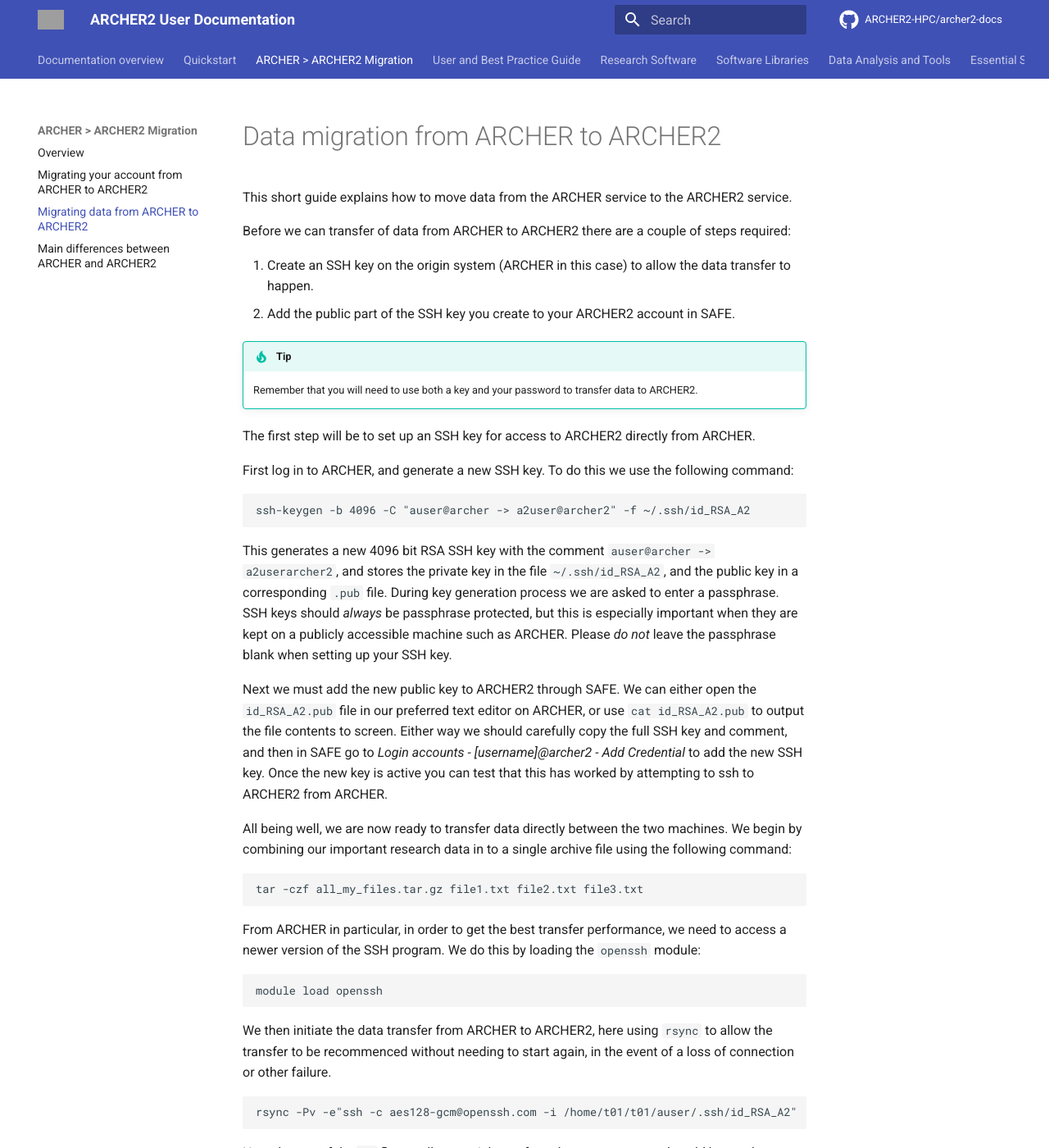
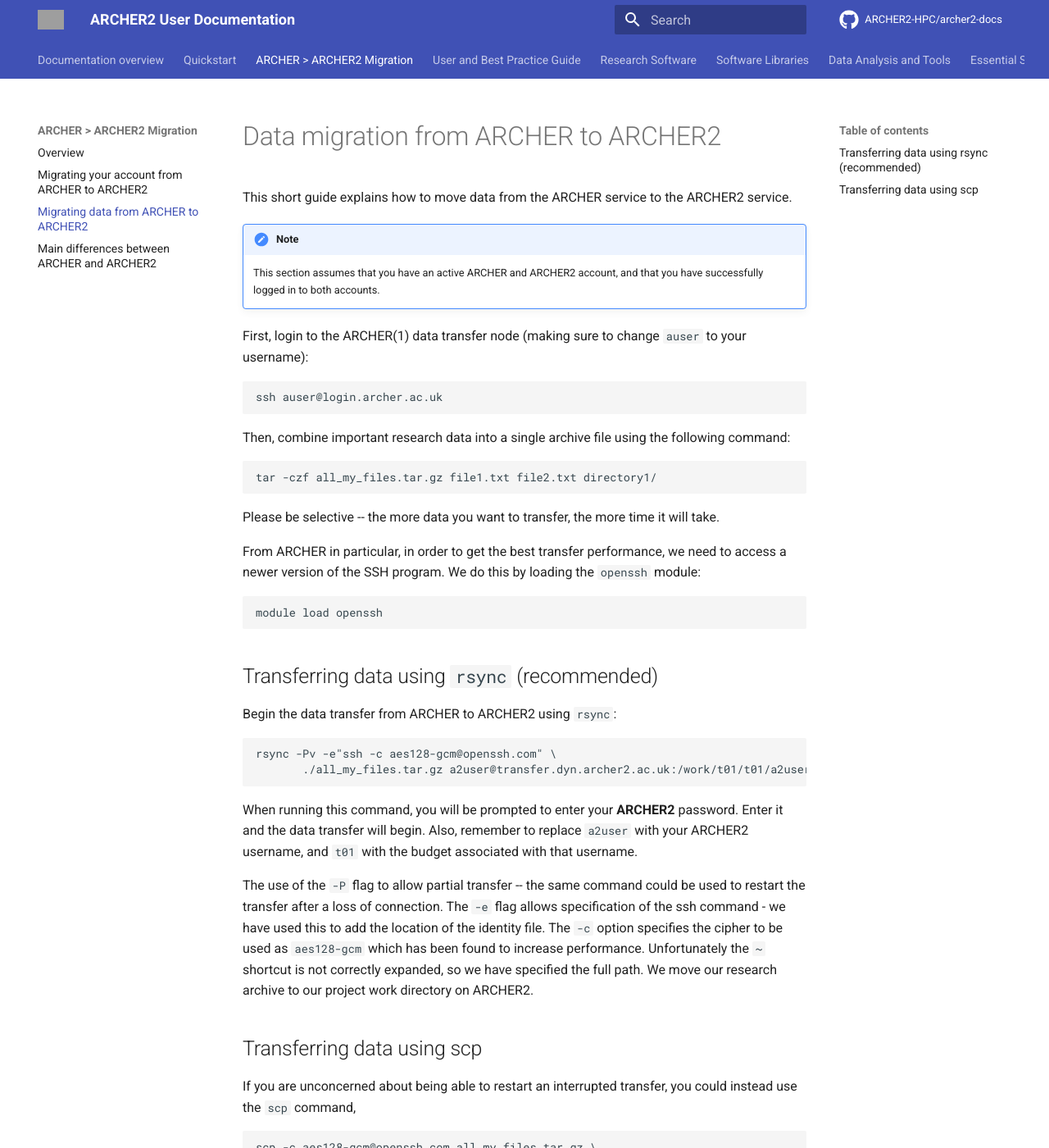
Before and after one commit to ARCHER2-HPC/archer2-docs, an MkDocs documentation site: the page built from docs/archer-migration/data-migration.md, in a window 1280 px wide and 1400 px high. Shown: the whole window at 82% size. Built offline with MkDocs 1.6.1 and Material for MkDocs 9.7.7, drawn with Linux system fonts in a browser that asks for light colours; comment, search, counter and statistics services are not loaded; some of the changed text lies outside the part shown; grey boxes are pictures that could not be loaded.

Commit message:
Update to data-migration.md
One note: it might be worth removing the `scp` section given that we're pushing for `rsync` -- happy for comments.

```diff
--- a/docs/archer-migration/data-migration.md
+++ b/docs/archer-migration/data-migration.md
@@ -2,48 +2,22 @@
 
 This short guide explains how to move data from the ARCHER service to the ARCHER2 service.
 
-Before we can transfer of data from ARCHER to ARCHER2 there are a couple of steps required:
+!!! note
+    This section assumes that you have an active ARCHER and ARCHER2 account, and that you
+    have successfully logged in to both accounts.
 
-1. Create an SSH key on the origin system (ARCHER in this case) to allow
-   the data transfer to happen.
-2. Add the public part of the SSH key you create to your ARCHER2 account
-   in SAFE.
+First, login to the ARCHER(1) data transfer node (making sure to change
+`auser` to your username):
 
-!!! tip
-    Remember that you will need to use both a key and your password to
-    transfer data to ARCHER2.
+    ssh auser@login.archer.ac.uk
 
-The first step will be to set up an SSH key for access to ARCHER2 directly from ARCHER.
+Then, combine important research data into a single archive file using the
+following command:
 
-First log in to ARCHER, and generate a new SSH key. To do this we use
-the following
-    command:
+    tar -czf all_my_files.tar.gz file1.txt file2.txt directory1/
 
-    ssh-keygen -b 4096 -C "auser@archer -> a2user@archer2" -f ~/.ssh/id_RSA_A2
-
-This generates a new 4096 bit RSA SSH key with the comment
-`auser@archer -> a2userarcher2`, and stores the private key in the file
-`~/.ssh/id_RSA_A2`, and the public key in a corresponding `.pub` file.
-During key generation process we are asked to enter a passphrase. SSH
-keys should *always* be passphrase protected, but this is especially
-important when they are kept on a publicly accessible machine such as
-ARCHER. Please *do not* leave the passphrase blank when setting up your
-SSH key.
-
-Next we must add the new public key to ARCHER2 through SAFE. We can
-either open the `id_RSA_A2.pub` file in our preferred text editor on
-ARCHER, or use `cat id_RSA_A2.pub` to output the file contents to
-screen. Either way we should carefully copy the full SSH key and
-comment, and then in SAFE go to *Login accounts - [username]@archer2 -
-Add Credential* to add the new SSH key. Once the new key is active you
-can test that this has worked by attempting to ssh to ARCHER2 from
-ARCHER.
-
-All being well, we are now ready to transfer data directly between the
-two machines. We begin by combining our important research data in to a
-single archive file using the following command:
-
-    tar -czf all_my_files.tar.gz file1.txt file2.txt file3.txt
+Please be selective -- the more data you want to transfer, the more time it
+will take.
 
 From ARCHER in particular, in order to get the best transfer performance,
 we need to access a newer version of the SSH program. We do this by loading
@@ -51,29 +25,33 @@
 
     module load openssh
 
-We then initiate the data transfer from ARCHER to ARCHER2, here using
-`rsync` to allow the transfer to be recommenced without needing to start
-again, in the event of a loss of connection or other failure.
+## Transferring data using `rsync` (recommended)
 
-    rsync -Pv -e"ssh -c aes128-gcm@openssh.com -i /home/t01/t01/auser/.ssh/id_RSA_A2" ./all_my_files.tar.gz a2user@transfer.dyn.archer2.ac.uk:/work/t01/t01/a2user
+Begin the data transfer from ARCHER to ARCHER2 using `rsync`:
 
-Note the use of the `-P` flag to allow partial transfer -- the same
+    rsync -Pv -e"ssh -c aes128-gcm@openssh.com" \
+           ./all_my_files.tar.gz a2user@transfer.dyn.archer2.ac.uk:/work/t01/t01/a2user
+
+When running this command, you will be prompted to enter your **ARCHER2**
+password. Enter it and the data transfer will begin. Also, remember to
+replace `a2user` with your ARCHER2 username, and `t01` with the budget
+associated with that username.
+
+The use of the `-P` flag to allow partial transfer -- the same
 command could be used to restart the transfer after a loss of
 connection. The `-e` flag allows specification of the ssh command - we
 have used this to add the location of the identity file.
-The `-c` option specifies the cipher to be used as `aes128-gcm` which has been found to increase performance.
-Unfortunately
-the `~` shortcut is not correctly expanded, so we have specified the
-full path. We move our research archive to our project work directory on
-ARCHER2.
+The `-c` option specifies the cipher to be used as `aes128-gcm` which has
+been found to increase performance. Unfortunately the `~` shortcut is not
+correctly expanded, so we have specified the full path. We move our research
+archive to our project work directory on ARCHER2.
 
-!!! note
-    Remember to replace `a2user` with your username on ARCHER2 and `auser`
-    with your username on ARCHER
+## Transferring data using scp
 
-If we were unconcerned about being able to restart an interrupted
-transfer, we could instead use the `scp` command,
+If you are unconcerned about being able to restart an interrupted
+transfer, you could instead use the `scp` command,
 
-    scp -c aes128-gcm@openssh.com -i ~/.ssh/id_RSA_A2 all_my_files.tar.gz a2user@transfer.dyn.archer2.ac.uk:/work/t01/t01/a2user/
+    scp -c aes128-gcm@openssh.com all_my_files.tar.gz \
+        a2user@transfer.dyn.archer2.ac.uk:/work/t01/t01/a2user/
 
 but `rsync` is recommended for larger transfers.
```
